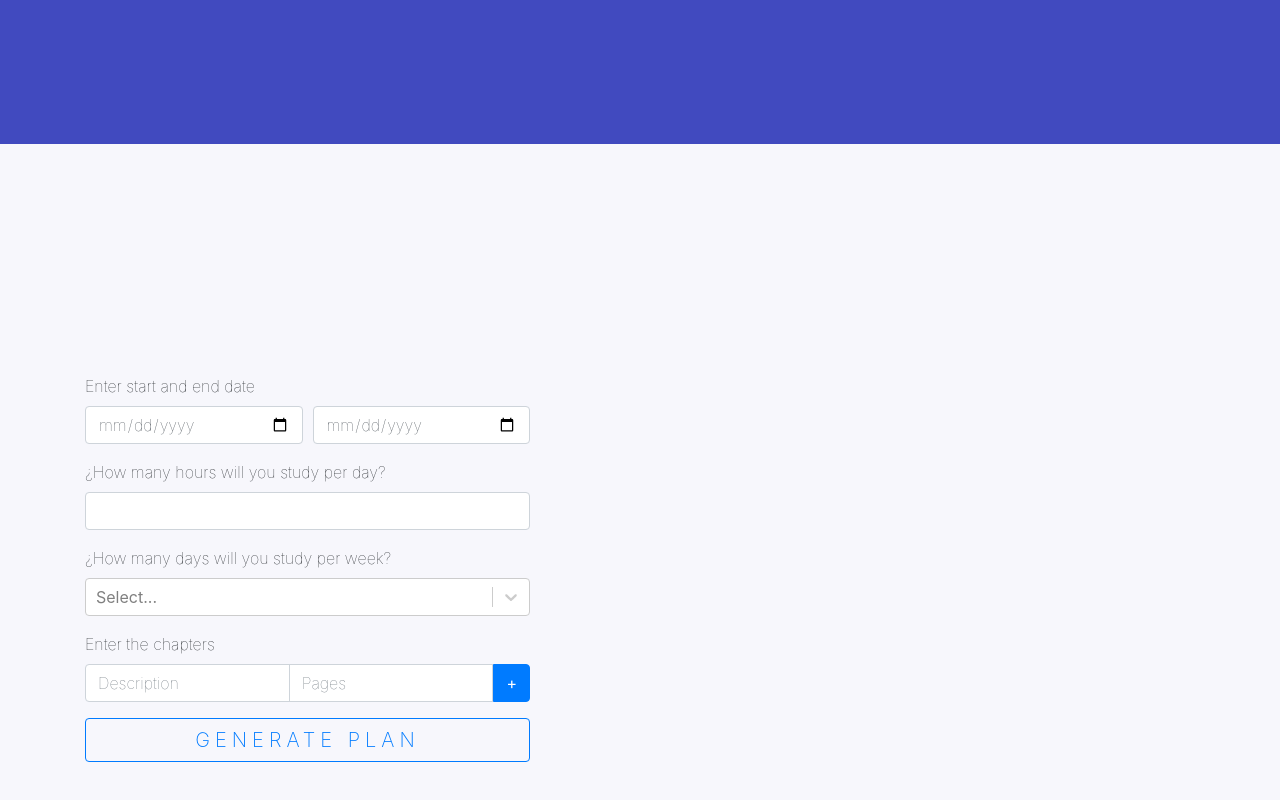
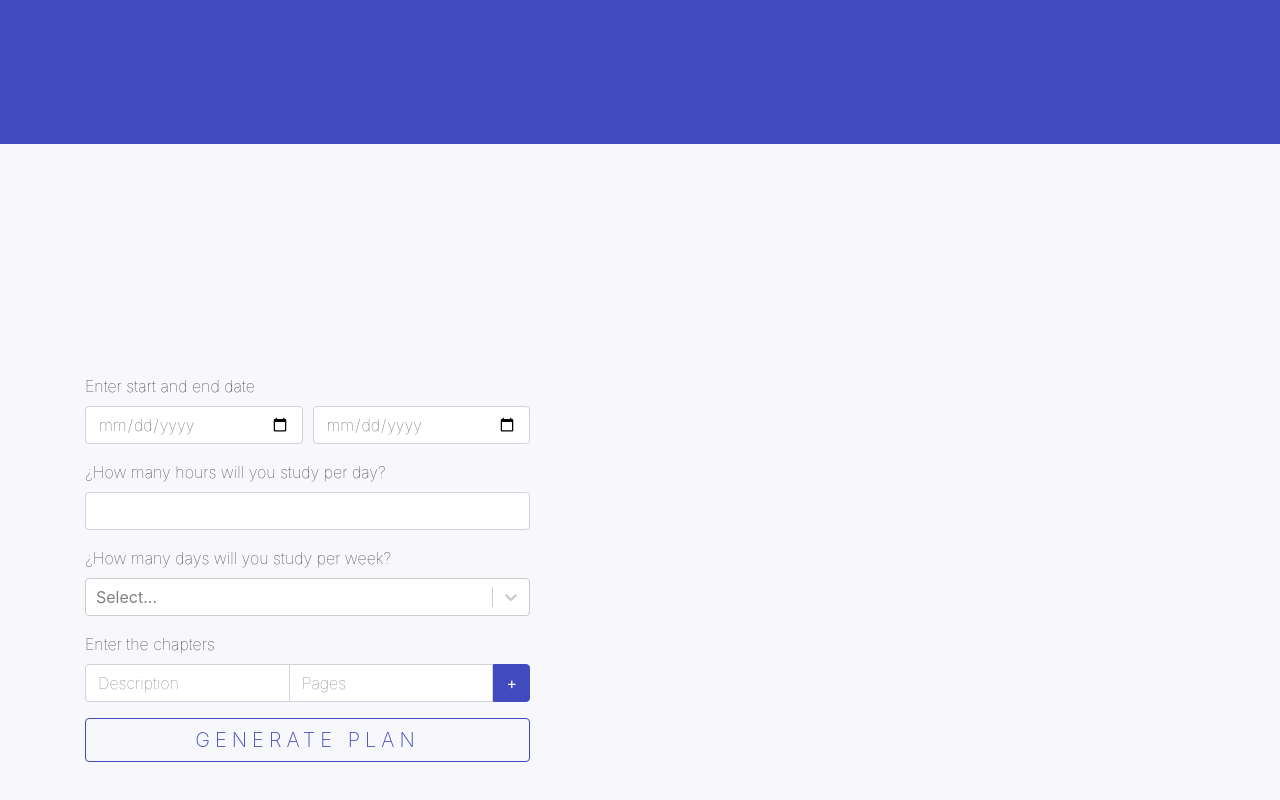
Before and after one commit to castillo2310/study-planner-api, a React (Create React App) app in the folder webapp/: page / in a window 1280 px wide. Shown: the part 656-1456 px from the top of the page. Built offline with nearby package versions, Linux system fonts and the light colour scheme.

Commit message:
Changed primary color in webapp.

```diff
--- a/webapp/src/App.css
+++ b/webapp/src/App.css
@@ -22,14 +22,6 @@ section#main h1 {
     font-weight: 600 !important;
 }
 
-.btn-generate {
-    font-size: 20px;
-    height: auto;
-    text-transform: uppercase;
-    font-weight: 200;
-    letter-spacing: 5px;
-}
-
 section#form {
     height: 100vh;
     background-color:#f7f7fc !important;
@@ -43,3 +35,44 @@ section#form #result-text {
 section#form .form-label, section#form input {
     font-weight: 100;
 }
+
+
+/** react-select */
+.css-1rhbuit-multiValue {
+    background-color: rgb(65, 74, 191) !important;
+}
+.css-12jo7m5 {
+    color:white !important;
+}
+.css-xb97g8 {
+    color:white !important;
+}
+.css-xb97g8:hover {
+    background-color: rgba(255, 255, 255, 0.3) !important;
+}
+
+/** buttons */
+.btn-custom {
+    font-size: 20px;
+    height: auto;
+    text-transform: uppercase;
+    font-weight: 200;
+    letter-spacing: 5px;
+}
+
+.btn-primary {
+    color: #fff;
+    background-color: rgb(65, 74, 191) !important;
+    border-color: rgb(65, 74, 191) !important;
+}
+
+.btn-outline-primary {
+    color: rgb(65, 74, 191);
+    border-color: rgb(65, 74, 191);
+}
+
+.btn-outline-primary:not(:disabled):not(.disabled):active, .btn-outline-primary:hover {
+    color: #fff;
+    background-color: rgb(65, 74, 191);
+    border-color: rgb(65, 74, 191);
+}
--- a/webapp/src/App.js
+++ b/webapp/src/App.js
@@ -1,15 +1,14 @@
 import React from 'react';
 
 import 'bootstrap/dist/css/bootstrap.min.css';
-import './App.css';
 import {Container, Row, Col, Navbar, Form, InputGroup, FormControl, Button, Modal} from 'react-bootstrap';
 import Select from 'react-select';
 import Typed from 'typed.js';
 import moment from 'moment';
-
 import { toast } from 'react-toastify'
 import 'react-toastify/dist/ReactToastify.css';
 import Spinner from "react-bootstrap/Spinner";
+import './App.css';
 
 toast.configure({
     hideProgressBar: true
@@ -102,7 +101,6 @@ class App extends React.Component{
             this.setState({
                 loading: true
             });
-            return;
 
             const data = await fetch(url, {
                 method: 'POST',
@@ -237,7 +235,7 @@ class App extends React.Component{
                                     <h4 className={'font-weight-light text-light pb-2'}>
                                         Enter the required data and download your study plan.
                                     </h4>
-                                    <Button href="#form" variant="light" size="lg" type="button">
+                                    <Button href="#form" className={'btn-custom'} variant="light" size="lg" type="button">
                                         Get started!
                                     </Button>
                                 </div>
@@ -294,7 +292,7 @@ class App extends React.Component{
                                     <Form.Group>
 
                                     </Form.Group>
-                                    <Button disabled={this.state.loading} className='btn-generate' variant="outline-primary" type="submit" block>
+                                    <Button disabled={this.state.loading} className='btn-custom' variant="outline-primary" type="submit" block>
                                         {this.state.loading ? (<span><Spinner as="span" animation="border"/> Loading ...</span>): 'Generate plan'}
                                     </Button>
                                 </Form>
```
